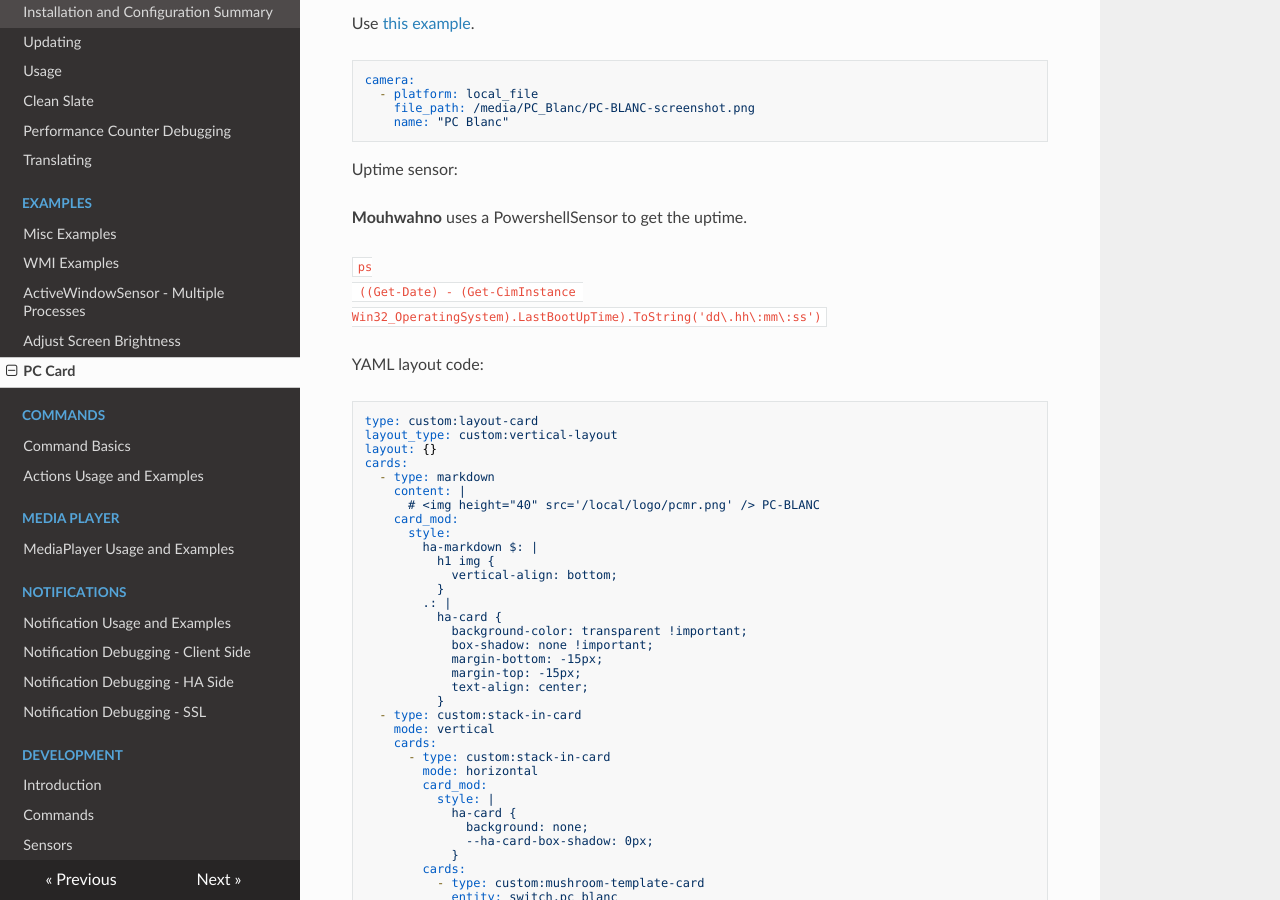
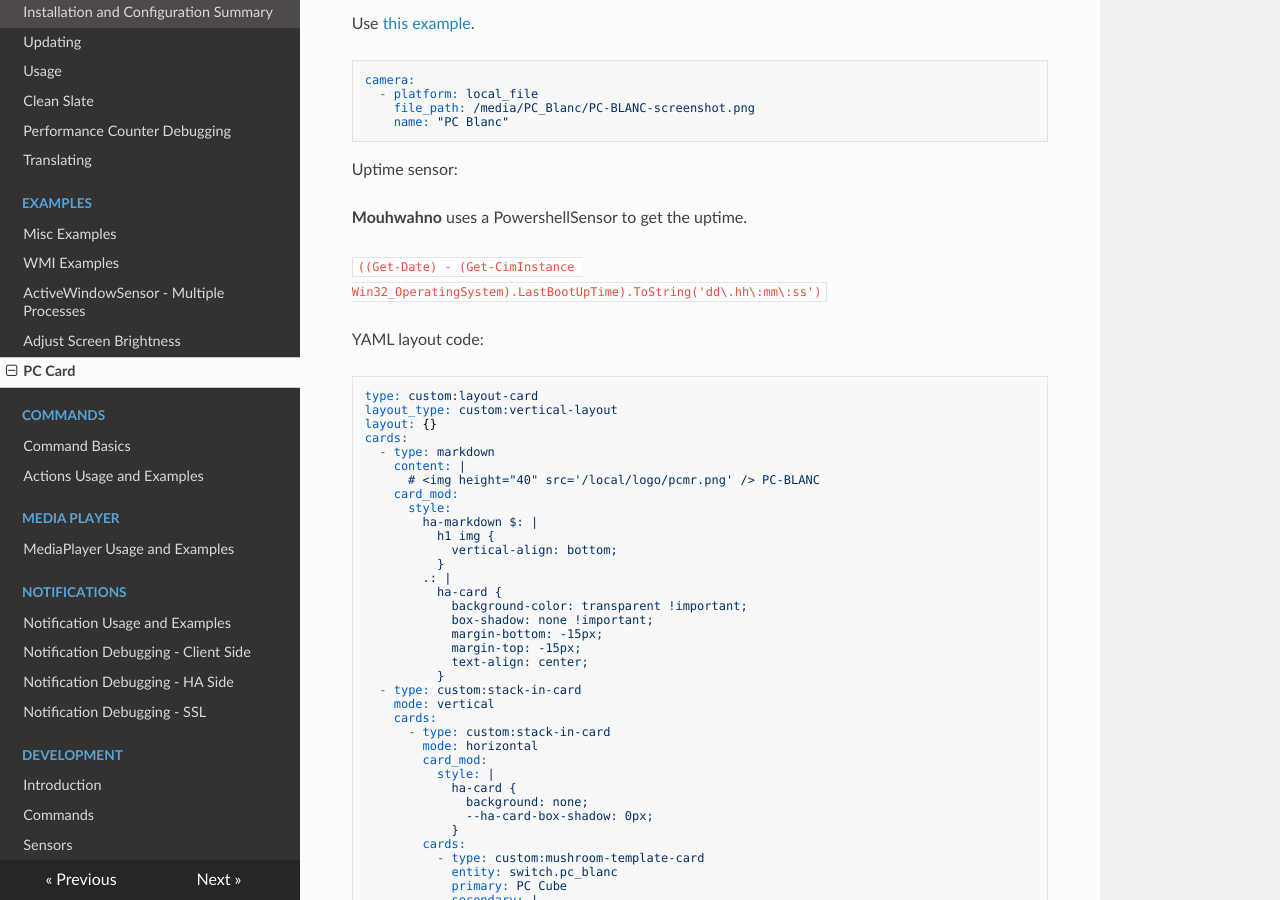
Before and after one commit to LAB02-Admin/HASS.Agent-Docs, an MkDocs documentation site: the page built from docs/examples/pc-card.md, in a window 1280 px wide and 900 px high, scrolled down 993 px. Built offline with MkDocs 1.6.1, drawn with Linux system fonts in a browser that asks for light colours; nearby versions of some CDN libraries.

Commit message:
Update pc-card.md

````diff
--- a/docs/examples/pc-card.md
+++ b/docs/examples/pc-card.md
@@ -42,7 +42,7 @@ Uptime sensor:
 
 **Mouhwahno** uses a PowershellSensor to get the uptime.
 
- ```ps
+ ```
  ((Get-Date) - (Get-CimInstance Win32_OperatingSystem).LastBootUpTime).ToString('dd\.hh\:mm\:ss')
  ```
 
````
